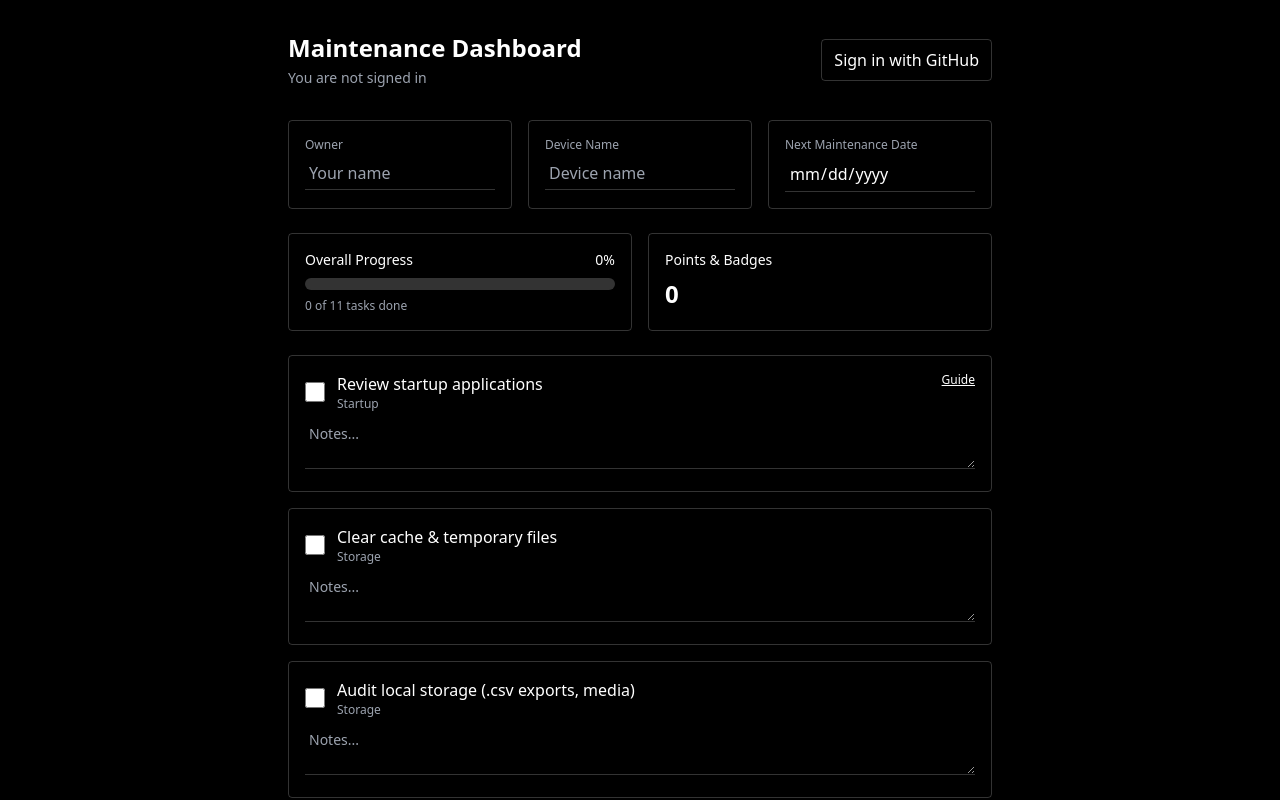
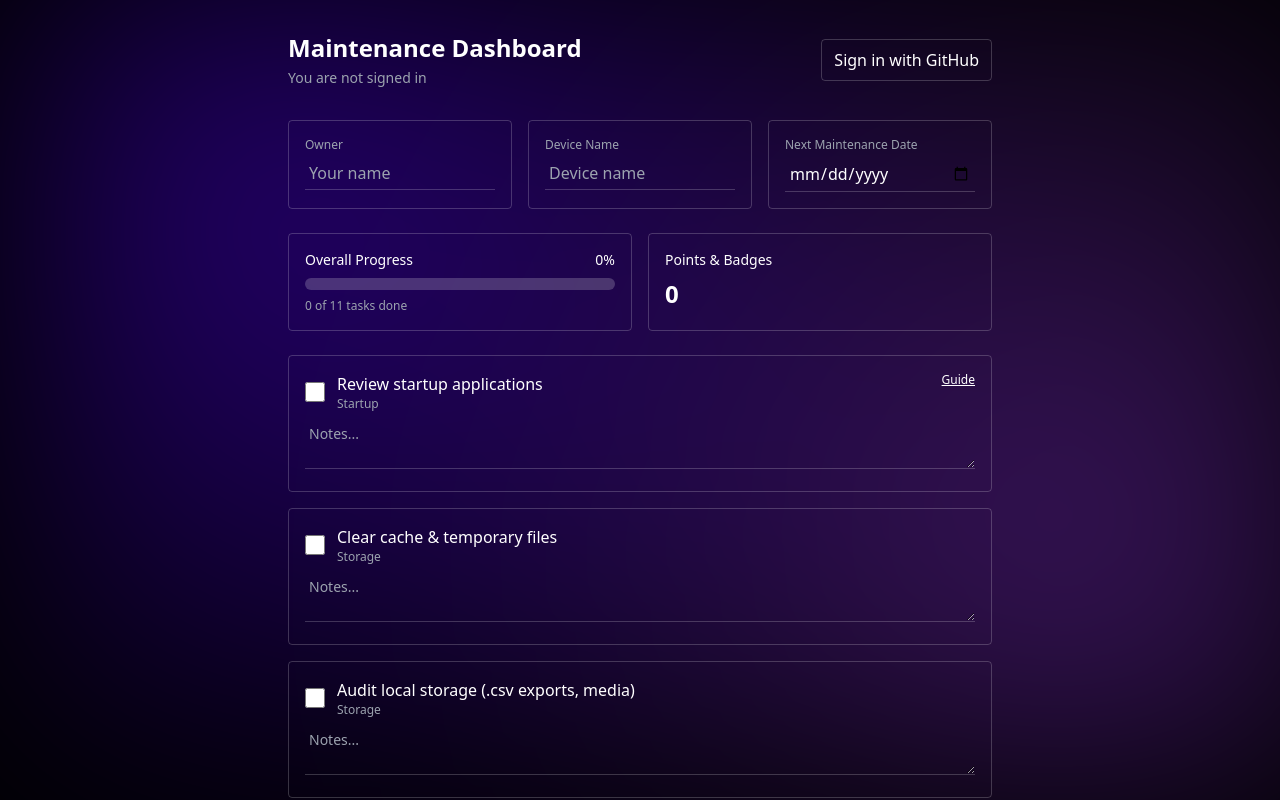
Before and after one commit to GB-Kevin/maintenance-dashboard, a Next.js app: page / in a window 1280 px wide. Shown: the top 800 px of the page. Built offline with nearby package versions, Linux system fonts and the light colour scheme; no server answers.

Commit message:
Update globals.css

```diff
--- a/app/globals.css
+++ b/app/globals.css
@@ -2,4 +2,39 @@
 @tailwind components;
 @tailwind utilities;
 
-/* You can add global styles here */
+/* Global styles and animated background */
+
+body {
+  position: relative;
+  overflow-x: hidden;
+}
+
+/* Animated blurred gradient background */
+body::before {
+  content: '';
+  position: fixed;
+  top: 0;
+  left: 0;
+  width: 100%;
+  height: 100%;
+  background:
+    radial-gradient(circle at 20% 30%, rgba(74, 0, 224, 0.5), transparent 60%),
+    radial-gradient(circle at 80% 70%, rgba(147, 51, 234, 0.4), transparent 60%);
+  filter: blur(120px);
+  animation: bg-animation 30s ease-in-out infinite alternate;
+  z-index: -1;
+}
+
+@keyframes bg-animation {
+  0% {
+    transform: translate(0, 0) scale(1);
+  }
+  50% {
+    transform: translate(10%, -10%) scale(1.1);
+  }
+  100% {
+    transform: translate(-10%, 10%) scale(1);
+  }
+}
+
+/* Utility classes for glass panels: use via Tailwind utilities */
```
